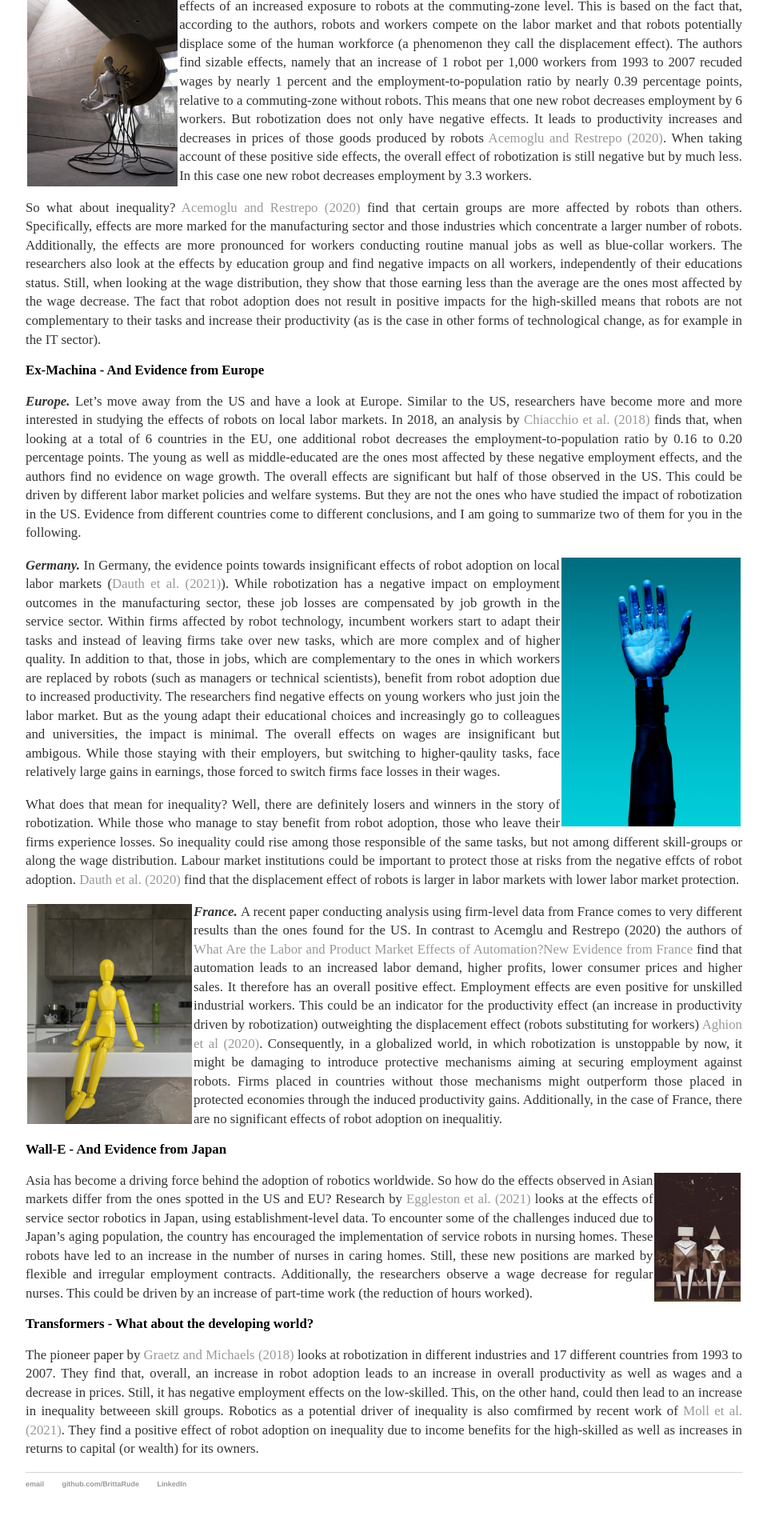
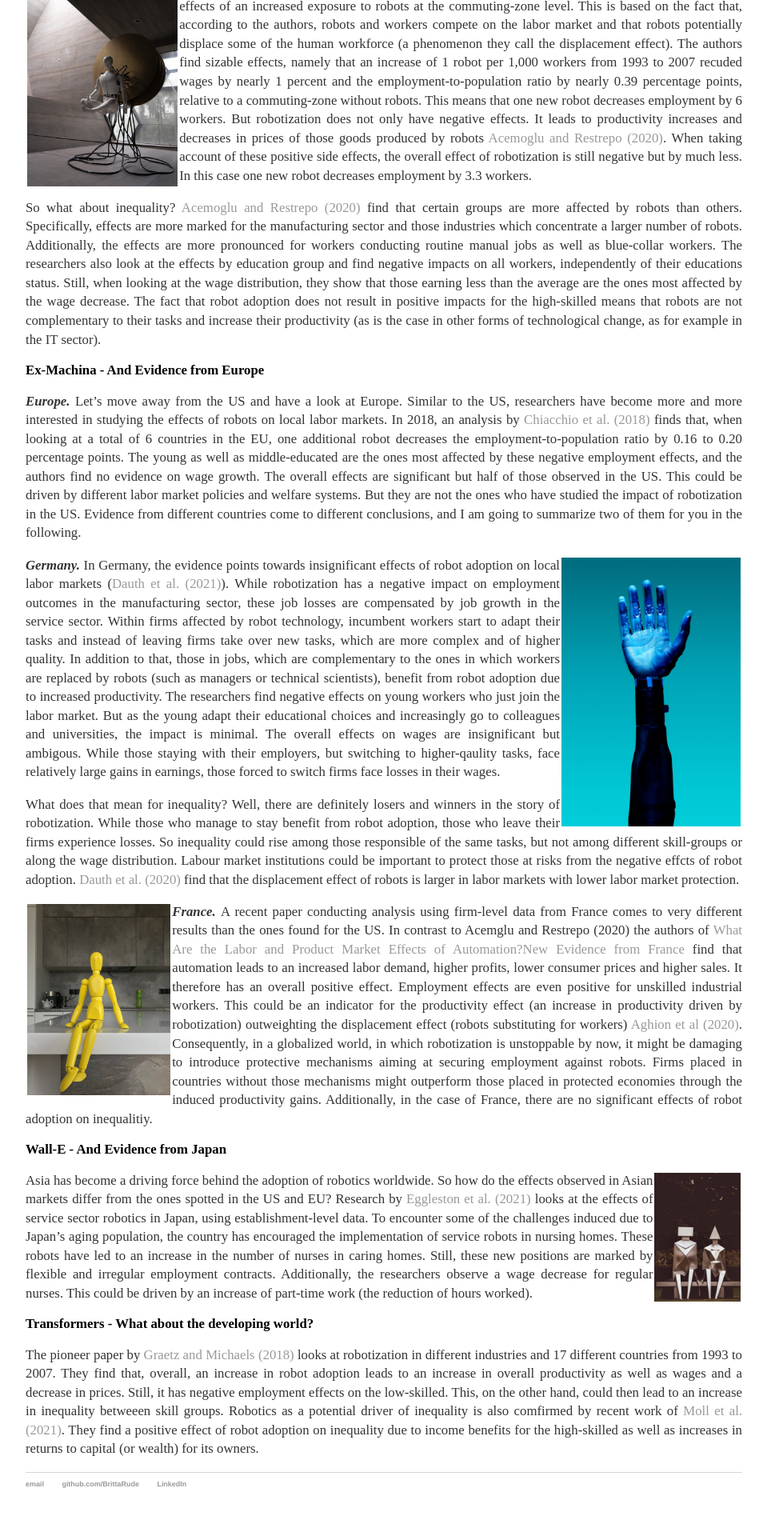
Before and after one commit to BrittaRude/BrittaRude.github.io, a Jekyll site: the page built from inputs_cakestory/_posts/2021-05-30-britta-rude-are-robots-grabbing-our-jobs.md, in a window 1280 px wide. Shown: the part 907-2827 px from the top of the page at 80% size, without its empty margins (160-1119 px from the left). Built offline with Jekyll 4.4.1, drawn with Linux system fonts in a browser that asks for light colours.

Commit message:
Update 2021-05-30-britta-rude-are-robots-grabbing-our-jobs.md

```diff
--- a/inputs_cakestory/_posts/2021-05-30-britta-rude-are-robots-grabbing-our-jobs.md
+++ b/inputs_cakestory/_posts/2021-05-30-britta-rude-are-robots-grabbing-our-jobs.md
@@ -33,7 +33,7 @@
 
 What does that mean for inequality? Well, there are definitely losers and winners in the story of robotization. While those who manage to stay benefit from robot adoption, those who leave their firms experience losses. So inequality could rise among those responsible of the same tasks, but not among different skill-groups or along the wage distribution. Labour market institutions could be important to protect those at risks from the negative effcts of robot adoption. [Dauth et al. (2020)](https://www.nber.org/system/files/working_papers/w28322/w28322.pdf) find that the displacement effect of robots is larger in labor markets with lower labor market protection.
 
-<img src="/images/robots_france.jpg" alt="robots_france" style="float:left;margin: 2px 2px 2px 2px;max-width:23%;"/>
+<img src="/images/robots_france.jpg" alt="robots_france" style="float:left;margin: 2px 2px 2px 2px;max-width:20%;"/>
 
 <b><i>France. </i></b> A recent paper conducting analysis using firm-level data from France comes to very different results than the ones found for the US. In contrast to Acemglu and Restrepo (2020) the authors of [What Are the Labor and Product Market Effects of Automation?New Evidence from France](https://scholar.harvard.edu/files/aghion/files/what_are_the_labor_and_product_market_effects_of_automation_jan2020.pdf) find that automation leads to an increased labor demand, higher profits, lower consumer prices and higher sales. It therefore has an overall positive effect. Employment effects are even positive for unskilled industrial workers. This could be an indicator for the productivity effect (an increase in productivity driven by robotization) outweighting the displacement effect (robots substituting for workers) [Aghion et al (2020)](https://scholar.harvard.edu/files/aghion/files/what_are_the_labor_and_product_market_effects_of_automation_jan2020.pdf). Consequently, in a globalized world, in which robotization is unstoppable by now, it might be damaging to introduce protective mechanisms aiming at securing employment against robots. Firms placed in countries without those mechanisms might outperform those placed in protected economies through the induced productivity gains. Additionally, in the case of France, there are no significant effects of robot adoption on inequalitiy.
 
```
